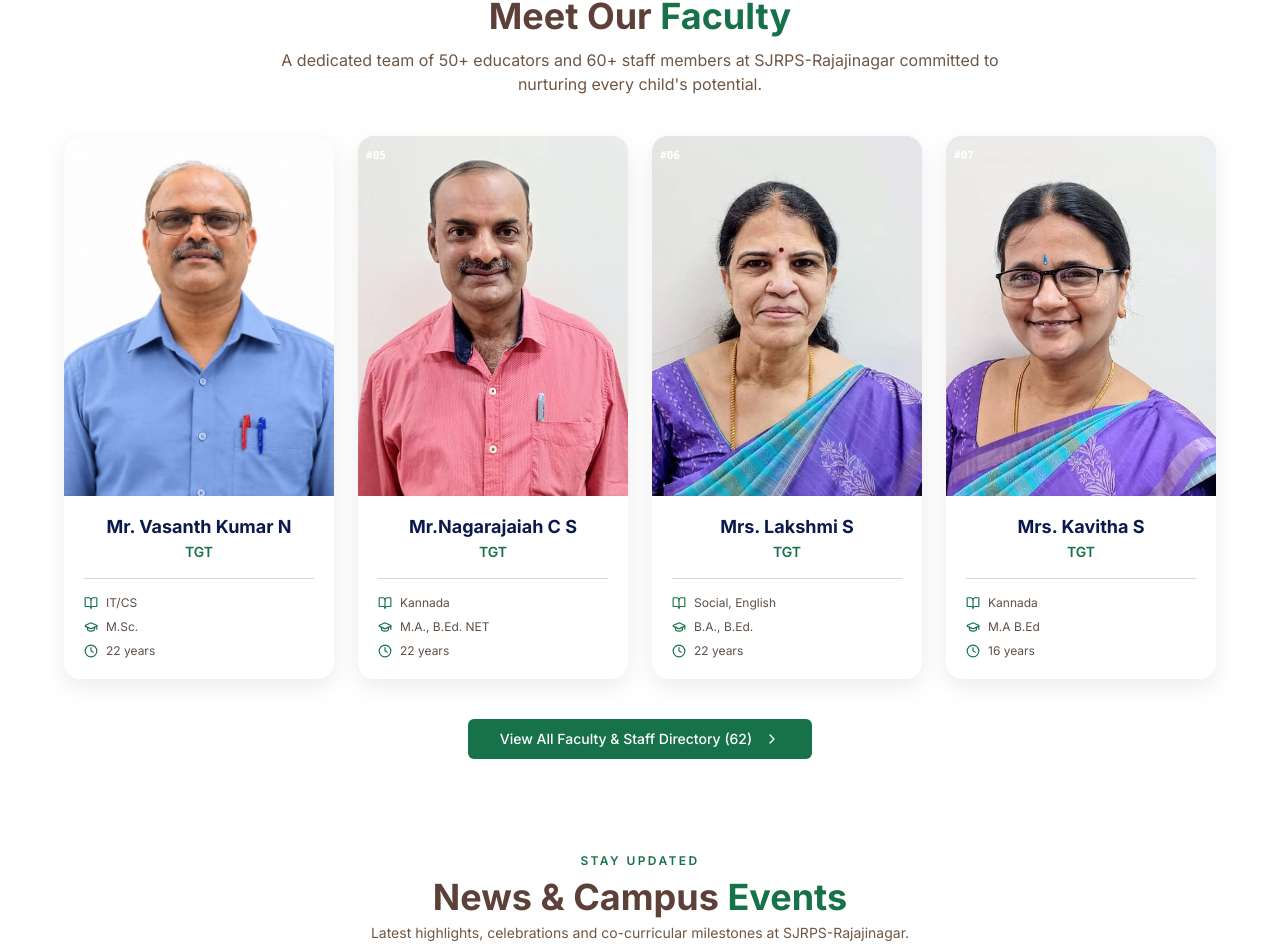
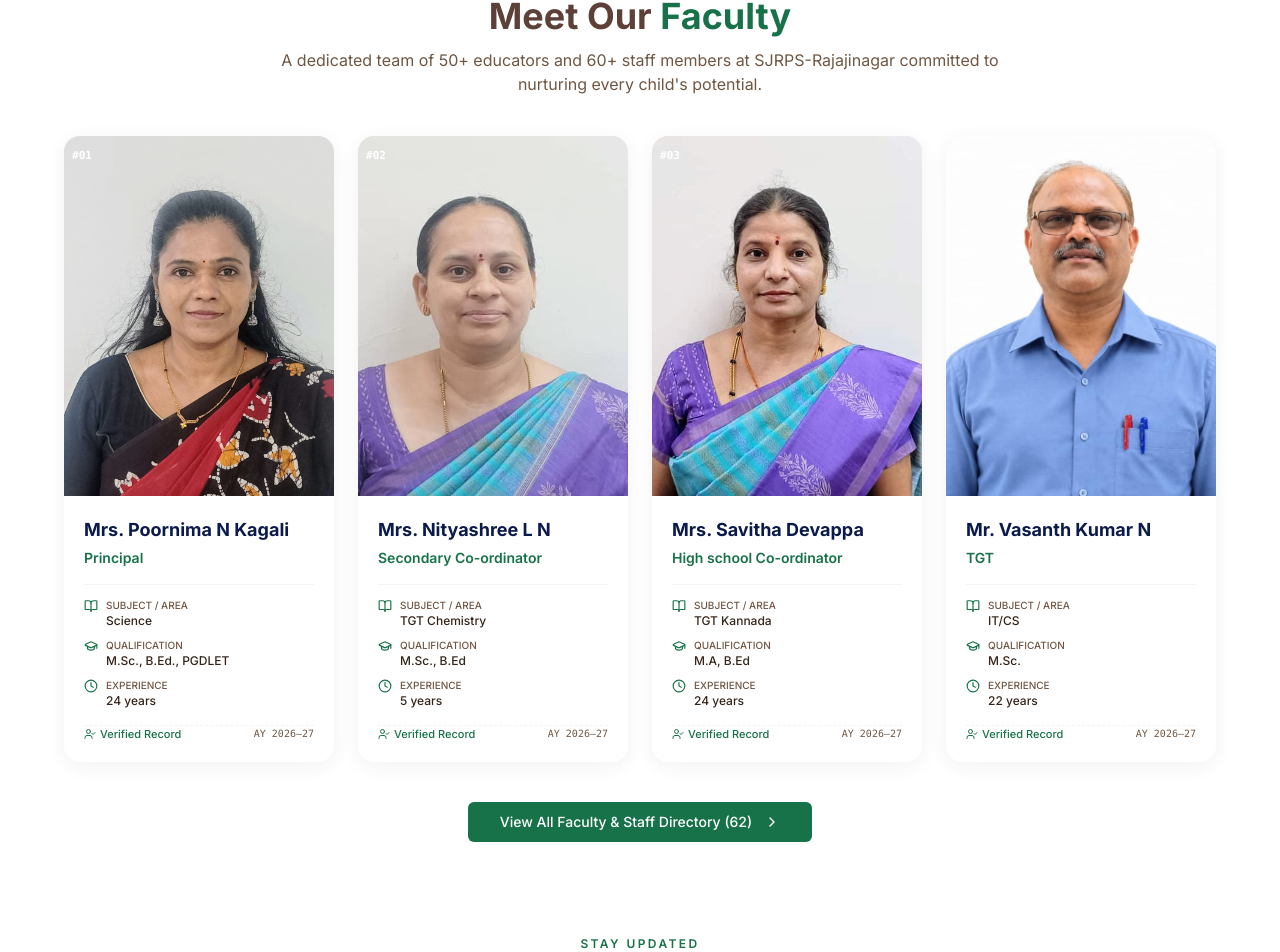
Before and after one commit to ROI-1213/sjrps_public_school_rajajinagar, a React (Vite) app: page / in a window 1280 px wide. Shown: the part 6105-7057 px from the top of the page. Built offline with nearby package versions, Linux system fonts and the light colour scheme; no server answers.

Commit message:
Update homepage faculty cards to match the Teachers directory card layout with labeled details and verified badge

```diff
--- a/src/components/HomeFacultySection.tsx
+++ b/src/components/HomeFacultySection.tsx
@@ -1,12 +1,12 @@
 import { Card, CardContent } from "@/components/ui/card";
 import { Button } from "@/components/ui/button";
 import { Link } from "react-router-dom";
-import { BookOpen, GraduationCap, Clock, ChevronRight, Award } from "lucide-react";
+import { BookOpen, GraduationCap, Clock, ChevronRight, UserCheck } from "lucide-react";
 import { staffMembers } from "@/data/staff";
 
 const HomeFacultySection = () => {
-  // Select 4 experienced faculty members from Rajajinagar
-  const featured = staffMembers.slice(3, 7);
+  // Display the top 4 official faculty leaders starting with Principal
+  const featured = staffMembers.slice(0, 4);
 
   return (
     <section className="py-14 bg-white">
@@ -25,9 +25,9 @@ const HomeFacultySection = () => {
           {featured.map((t) => (
             <Card
               key={t.id}
-              className="rounded-2xl border-none shadow-[0_8px_25px_rgba(0,0,0,0.08)] hover:shadow-[0_15px_40px_rgba(0,0,0,0.16)] transition-all duration-300 hover:-translate-y-1 overflow-hidden flex flex-col h-full bg-white"
+              className="rounded-2xl border-none shadow-[0_4px_20px_rgba(0,0,0,0.06)] hover:shadow-[0_12px_32px_rgba(0,0,0,0.12)] transition-all duration-300 hover:-translate-y-1 overflow-hidden flex flex-col h-full bg-white group"
             >
-              <div className="aspect-[3/4] overflow-hidden bg-muted relative">
+              <div className="aspect-[3/4] overflow-hidden bg-slate-100 relative">
                 <img
                   src={t.photo || "/placeholder.svg"}
                   alt={`${t.name} - ${t.designation}`}
@@ -40,28 +40,54 @@ const HomeFacultySection = () => {
                   #{t.slNo.padStart(2, "0")}
                 </div>
               </div>
-              <CardContent className="p-5 flex flex-col flex-1 text-center justify-between">
+              <CardContent className="p-5 flex flex-col flex-1 text-left justify-between">
                 <div>
-                  <h3 className="text-lg font-bold text-logo-navy leading-tight">{t.name}</h3>
-                  <p className="text-sm font-semibold text-indian-green mt-1">{t.designation}</p>
-                  <div className="mt-4 pt-4 border-t space-y-2 text-xs text-foreground/80 text-left">
-                    <div className="flex items-center gap-2">
-                      <BookOpen className="h-3.5 w-3.5 text-indian-green flex-shrink-0" />
-                      <span className="line-clamp-1">{t.subject}</span>
-                    </div>
-                    {t.qualification && (
-                      <div className="flex items-center gap-2">
-                        <GraduationCap className="h-3.5 w-3.5 text-indian-green flex-shrink-0" />
-                        <span className="line-clamp-1">{t.qualification}</span>
+                  <h3 className="text-base sm:text-lg font-bold text-logo-navy leading-tight line-clamp-2">
+                    {t.name}
+                  </h3>
+                  <p className="text-xs sm:text-sm font-semibold text-indian-green mt-1">
+                    {t.designation}
+                  </p>
+
+                  <div className="mt-4 pt-3 border-t border-gray-100 space-y-2 text-xs text-foreground/80">
+                    {t.subject && (
+                      <div className="flex items-start gap-2">
+                        <BookOpen className="h-3.5 w-3.5 text-indian-green flex-shrink-0 mt-0.5" />
+                        <div>
+                          <span className="text-muted-foreground text-[10px] block uppercase font-medium">Subject / Area</span>
+                          <span className="font-medium text-foreground line-clamp-1">{t.subject}</span>
+                        </div>
                       </div>
                     )}
+
+                    {t.qualification && (
+                      <div className="flex items-start gap-2">
+                        <GraduationCap className="h-3.5 w-3.5 text-indian-green flex-shrink-0 mt-0.5" />
+                        <div>
+                          <span className="text-muted-foreground text-[10px] block uppercase font-medium">Qualification</span>
+                          <span className="font-medium text-foreground line-clamp-1">{t.qualification}</span>
+                        </div>
+                      </div>
+                    )}
+
                     {t.experience && (
-                      <div className="flex items-center gap-2">
-                        <Clock className="h-3.5 w-3.5 text-indian-green flex-shrink-0" />
-                        <span>{t.experience}</span>
+                      <div className="flex items-start gap-2">
+                        <Clock className="h-3.5 w-3.5 text-indian-green flex-shrink-0 mt-0.5" />
+                        <div>
+                          <span className="text-muted-foreground text-[10px] block uppercase font-medium">Experience</span>
+                          <span className="font-medium text-foreground">{t.experience}</span>
+                        </div>
                       </div>
                     )}
                   </div>
+                </div>
+
+                <div className="mt-4 pt-2.5 border-t border-dashed border-gray-100 flex items-center justify-between text-[11px] text-muted-foreground">
+                  <span className="inline-flex items-center gap-1 text-indian-green font-medium">
+                    <UserCheck className="h-3 w-3" />
+                    Verified Record
+                  </span>
+                  <span className="font-mono text-[10px]">AY 2026–27</span>
                 </div>
               </CardContent>
             </Card>
```
